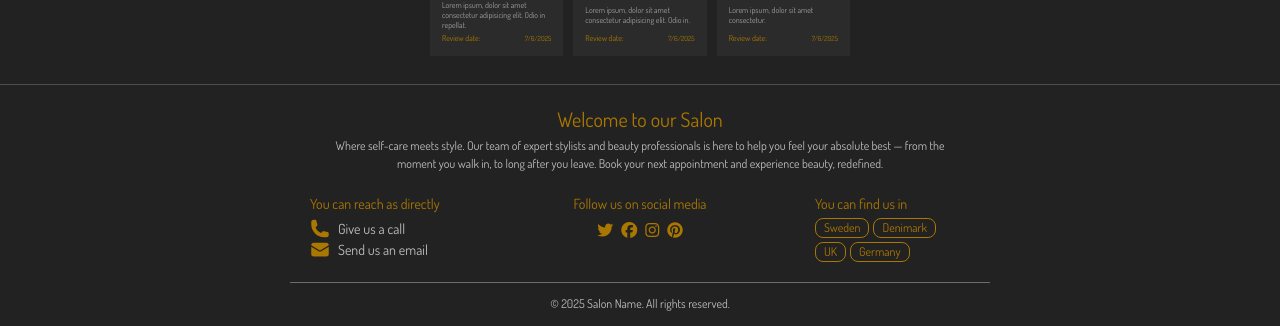
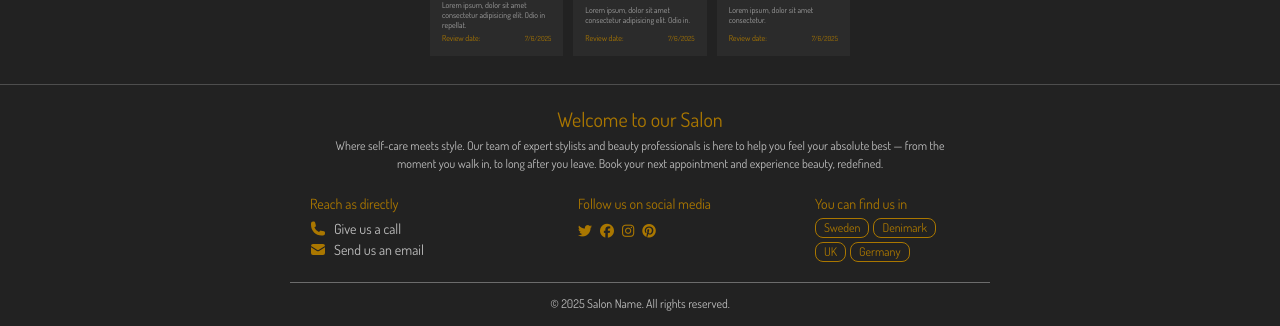
Before and after one commit to MustafaAltaie/salon-app, a Next.js app: page / in a window 1280 px wide. Shown: the part 2493-2819 px from the top of the page. Built offline with nearby package versions, Linux system fonts and the light colour scheme; no server answers; a web font is replaced by a local one.

Commit message:
fixed style issues

```diff
--- a/src/app/components/footer/Footer.tsx
+++ b/src/app/components/footer/Footer.tsx
@@ -7,44 +7,44 @@ interface Props {
 
 const Footer = ({ laptop }: Props) => {
     return (
-        <footer className='bg-[#222]'>
+        <footer className='bg-[#222] overflow-x-hidden'>
             <div className={`${laptop && 'w-[700px] mx-auto'}`}>
                 <div className='text-center p-5'>
                     <h4 className='text-[#a70] mb-1'>Welcome to our Salon</h4>
                     <h6 className='text-white opacity-70 px-5'>Where self-care meets style. Our team of expert stylists and beauty professionals is here to help you feel your absolute best — from the moment you walk in, to long after you leave. Book your next appointment and experience beauty, redefined.</h6>
                 </div>
                 <div className='flex gap-5 px-5 mb-5'>
-                    <div className={`${laptop ? 'w-[25%]' : 'w-[40%]'}`}>
-                        <h5 className='text-[#a70] mb-1'>You can reach as directly</h5>
+                    <div className={`${laptop ? 'w-[40%]' : 'w-[35%]'}`}>
+                        <h5 className='text-[#a70] mb-1'>Reach as directly</h5>
                         <div>
                             <div className='flex gap-2'>
-                                <PhoneIcon className='w-5 text-[#a70]' />
+                                <PhoneIcon className='w-4 text-[#a70]' />
                                 <h5 className='text-white opacity-70'>Give us a call</h5>
                             </div>
                             <div className='flex gap-2'>
-                                <EnvelopeIcon className='w-5 text-[#a70]' />
+                                <EnvelopeIcon className='w-4 text-[#a70]' />
                                 <h5 className='text-white opacity-70'>Send us an email</h5>
                             </div>
                         </div>
                     </div>
-                    <div className={`${laptop ? 'w-[50%]' : 'w-[20%]'}`}>
-                        <h5 className={`text-[#a70] mb-1 ${laptop && 'text-center'}`}>Follow us on social media</h5>
-                        <div className='flex gap-2 justify-center'>
+                    <div className={`${laptop ? 'w-[35%]' : 'w-[25%]'}`}>
+                        <h5 className={`text-[#a70] mb-1`}>Follow us on social media</h5>
+                        <div className='flex gap-2'>
                             <a href="#">
-                                <i className="fa-brands fa-twitter text-[#a70]"></i>
+                                <i className="fa-brands fa-twitter text-[#a70] text-[14px]"></i>
                             </a>
                             <a href="#">
-                                <i className="fa-brands fa-facebook text-[#a70]"></i>
+                                <i className="fa-brands fa-facebook text-[#a70] text-[14px]"></i>
                             </a>
                             <a href="#">
-                                <i className="fa-brands fa-instagram text-[#a70]"></i>
+                                <i className="fa-brands fa-instagram text-[#a70] text-[14px]"></i>
                             </a>
                             <a href="#">
-                                <i className="fa-brands fa-pinterest text-[#a70]"></i>
+                                <i className="fa-brands fa-pinterest text-[#a70] text-[14px]"></i>
                             </a>
                         </div>
                     </div>
-                    <div className={`${laptop ? 'w-[25%]' : 'w-[40%]'}`}>
+                    <div className={`${laptop ? 'w-[25%]' : 'w-[35%]'}`}>
                         <h5 className='text-[#a70] mb-1'>You can find us in</h5>
                         <div className='flex flex-wrap gap-1'>
                             <h6 className='border-[0.5px] border-[#a70] px-2 rounded-lg text-[#a70]'>Sweden</h6>
```
